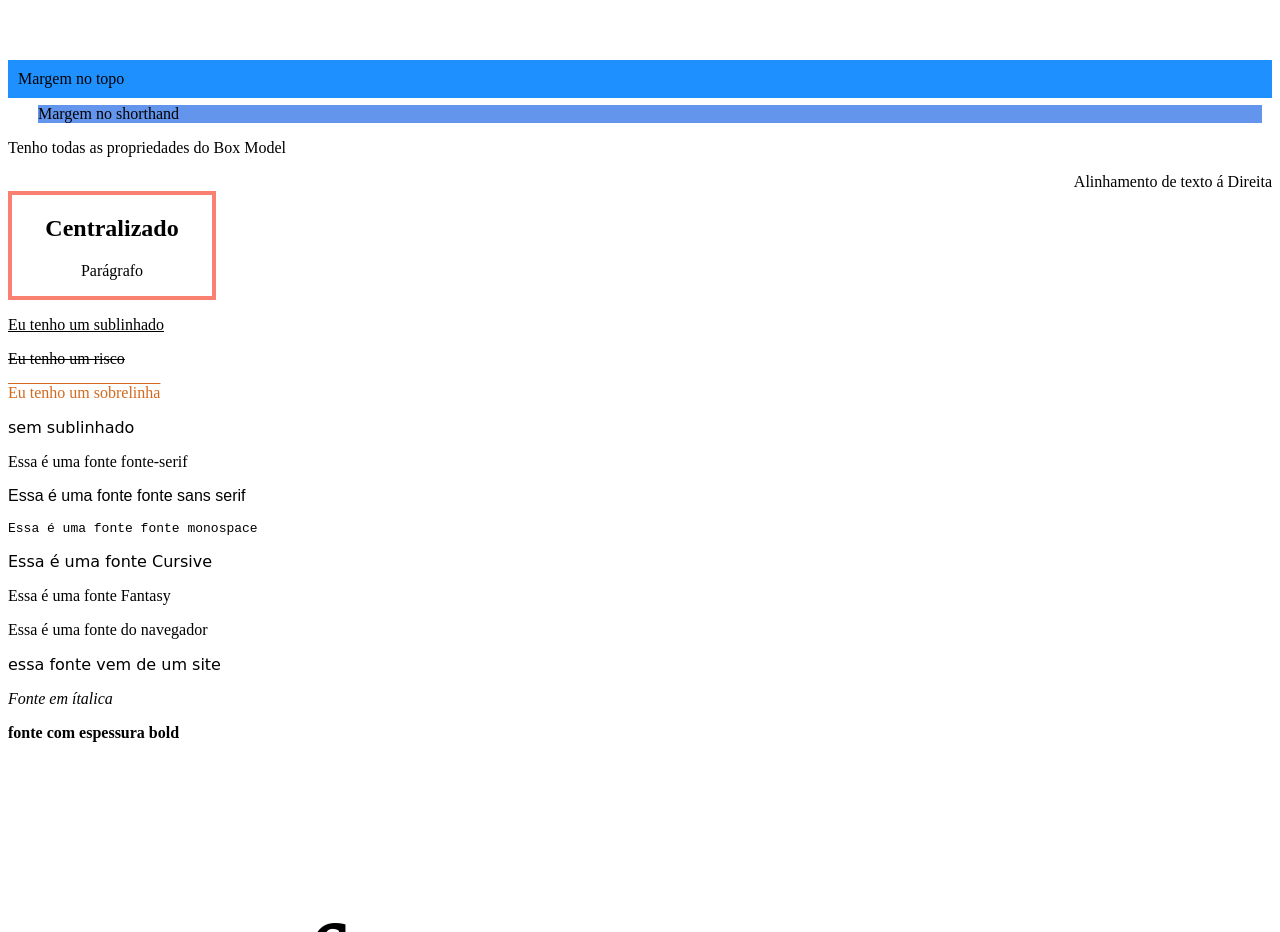
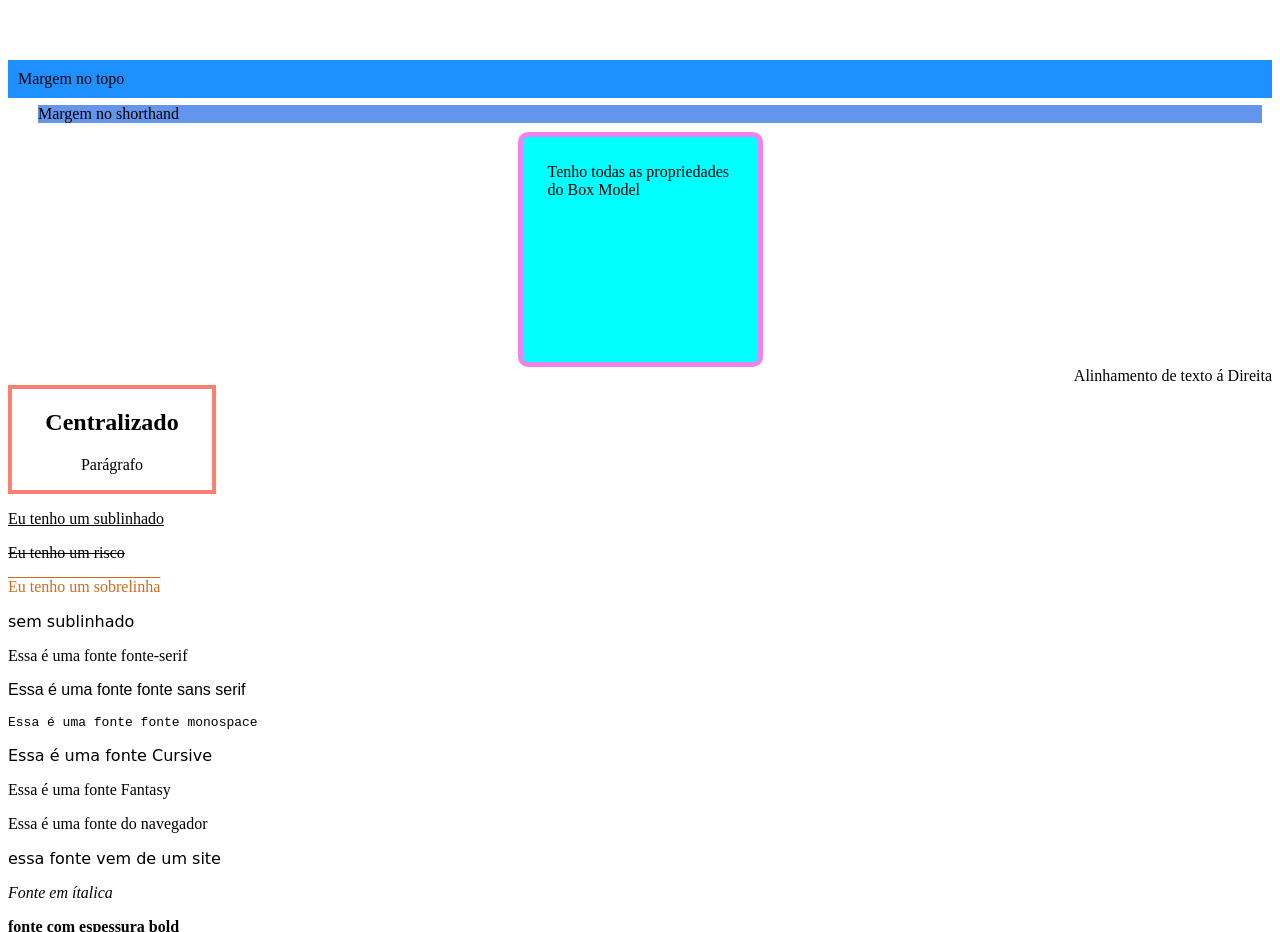
Before and after one commit to ErikaRVieir/senac-htmlcss, a plain HTML site: page senac/essencial-b/index.html in a window 1280 px wide. Shown: the part 3220-4152 px from the top of the page. Drawn offline with Linux system fonts and the light colour scheme; a web font is replaced by a local one.

Commit message:
box model juntos

```diff
--- a/senac/essencial-b/css/styles.css
+++ b/senac/essencial-b/css/styles.css
@@ -251,6 +251,18 @@ h1{ border-bottom:  2px solid blue;}
     margin: 7px 10px 9px 30px;
 }
 
+/* Box Model */
+    .box-model{
+        background-color: aqua;
+        color: #000;
+        width: 200px;
+        height: 200px;
+        padding: 10px 10px 15px 25px;
+        border: 5px solid violet;
+        border-radius: 10px;
+        margin: auto;
+    }
+
 /*Alinhamento de texto  */
 
 .alinhamento-direita{
```
